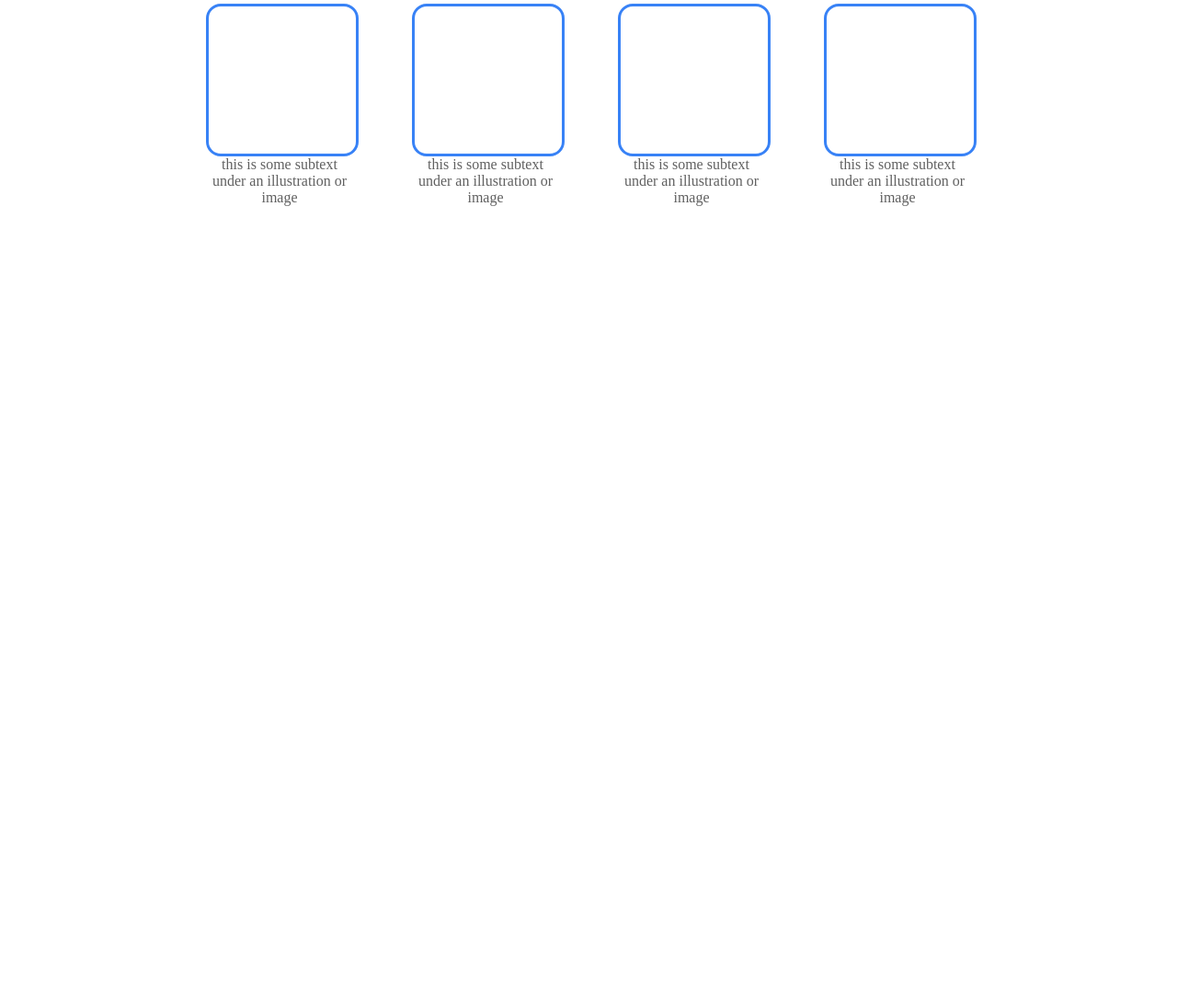
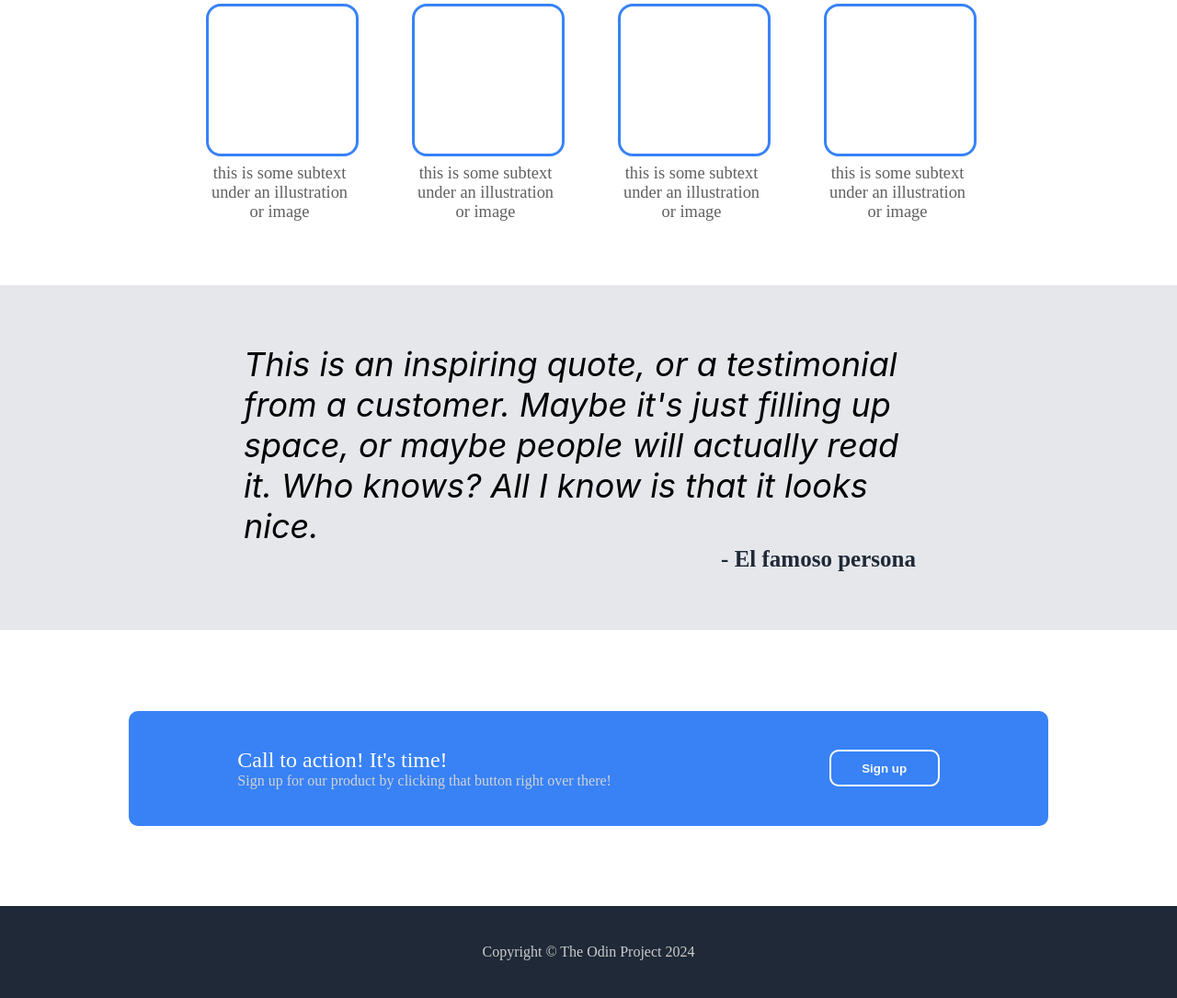
Before and after one commit to Smaran-Sure/landing-page, a plain HTML site: page index.html in a window 1280 px wide. Shown: the part 610-1695 px from the top of the page at 92% size. Before the commit the page ends 910 px from the top, so only its background shows below. Drawn offline with Linux system fonts and the light colour scheme.

Commit message:
Completed webpage

```diff
--- a/index.html
+++ b/index.html
@@ -35,30 +35,54 @@
         <div class="img-box">
             <div class="info">
                 <div class="img-1"></div>
-                <div style="filter:contrast(25%);">this is some subtext under an
+                <div style="filter:contrast(25%); margin-top:8px; font-size:1.15em;">this is some subtext under an
                     illustration or image
             </div>
             </div>
             <div class="info">
                 <div class="img-2"></div>
-                <div style="filter:contrast(25%);">this is some subtext under an
+                <div style="filter:contrast(25%); margin-top:8px; font-size:1.15em;">this is some subtext under an
                     illustration or image
             </div>
             </div>
             <div class="info">
                 <div class="img-3"></div>
-                <div style="filter:contrast(25%);">this is some subtext under an
+                <div style="filter:contrast(25%); margin-top:8px; font-size:1.15em;">this is some subtext under an
                     illustration or image
             </div>
             </div>
             <div class="info">
                 <div class="img-4"></div>
-                <div style="filter:contrast(25%);">this is some subtext under an
+                <div style="filter:contrast(25%); margin-top:8px; font-size:1.15em;">this is some subtext under an
                     illustration or image
             </div>
             </div>
         </div>
     </div>
+    <div class="background-box3">
+        <div id="quote">This is an inspiring quote,
+            or a testimonial from a customer.
+            Maybe it's just filling up space,
+            or maybe people will actually read it.
+            Who knows?
+            All I know is that it looks nice.</div>
+        <div id="credits"> - El famoso persona</div>
+    </div>
+    <div class="background-box4">
+        <div class="container-4">
+            <div class="call">
+                <div class="call-main">Call to action! It's time!</div>
+                <div class="call-under">Sign up for our product
+                    by clicking that button right over there!</div>
+            </div>
+            <button class="last-button">Sign up</button>
+        </div>
+    </div>
+    <div class="footer">
+        <div class="copyright">Copyright © The Odin Project 2024</div>
+    </div>
+
+
 
 </body>
 </html>
--- a/styles.css
+++ b/styles.css
@@ -78,7 +78,7 @@ button {
 .background-box2 {
     display:flex;
     flex-direction:column;
-    height:410px;
+    height: 420px;
 }
 .info-header {
     font-size:36px;
@@ -86,6 +86,7 @@ button {
     text-align:center;
     margin-top:1em;
     margin-bottom:1em;
+    color:#1F2937;
 }
 .img-box {
     display:flex;
@@ -111,3 +112,68 @@ button {
     max-width:10em;
     text-align:center;
 }
+
+.background-box3 {
+    display:flex;
+    flex-direction: column;
+    height:375px;
+    background-color:#e5e7eb;
+    justify-content:center;
+    align-items:center;
+}
+#quote {
+    font-size:36px;
+    font-style:italic;
+    max-width:750px;
+    font-family: "Inter", -apple-system, BlinkMacSystemFont, "Segoe UI", Roboto, Oxygen, Ubuntu, Cantarell, "Open Sans", "Helvetica Neue", sans-serif;
+}
+#credits {
+    font-size: 25px;
+    margin-left:500px;
+    color:#1F2937;
+    font-weight:bold;
+
+}
+.background-box4 {
+    display:flex;
+    height:300px;
+    justify-content:center;
+    align-items:center;
+}
+
+.container-4 {
+    display:flex;
+    width:1000px;
+    height:125px;
+    background-color:#3882F6;
+    border-radius:10px;
+    justify-content:space-around;
+    align-items:center;
+
+}
+.call {
+    display:block;
+    color:white;
+    align-items:center;
+}
+.call-under {
+    filter:contrast(65%);
+}
+.last-button {
+    border: 2px solid white;
+    margin-top:0;
+}
+.call-main {
+    font-size: 1.5em;
+}
+.footer {
+    display:flex;
+    height:100px;
+    background-color:#1F2937;
+    justify-content:center;
+    align-items:center;
+}
+.copyright {
+    color:white;
+    filter:contrast(60%)
+}
```
Also changed, not shown: 1 other file.
